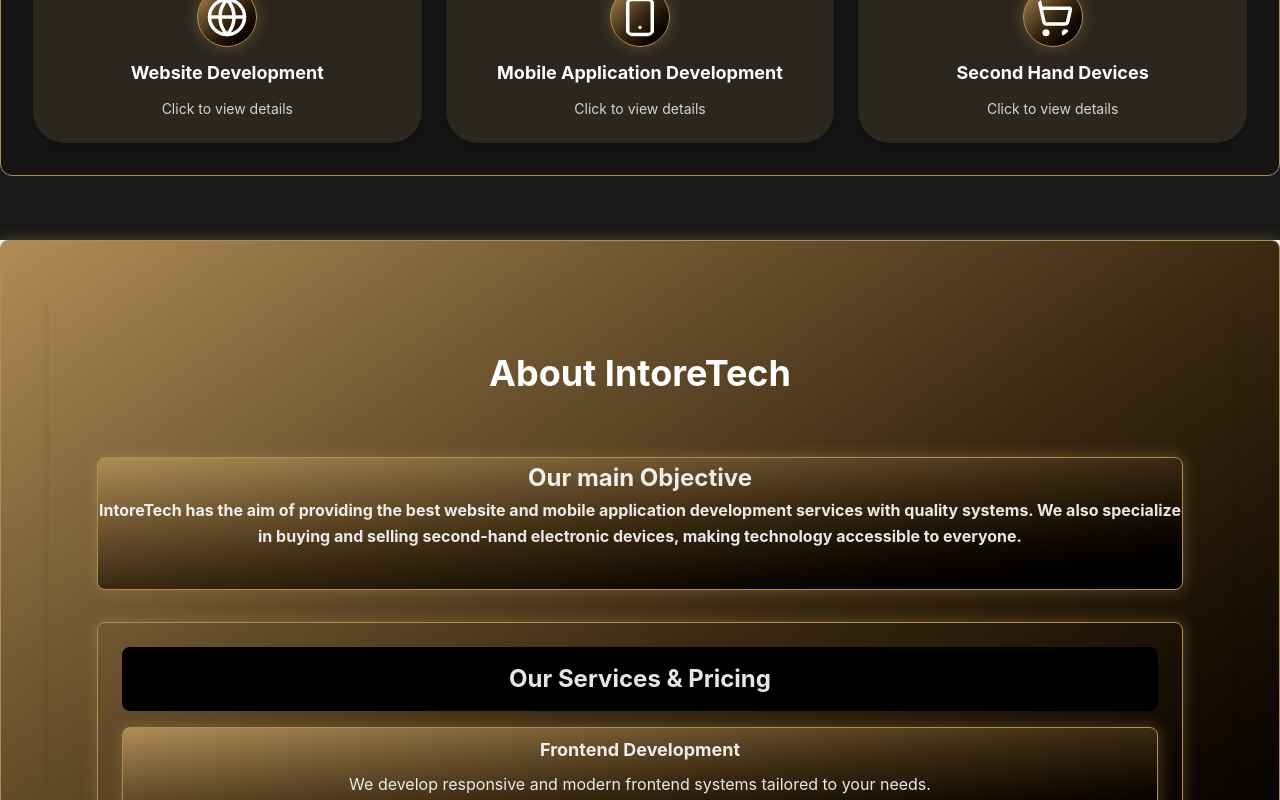
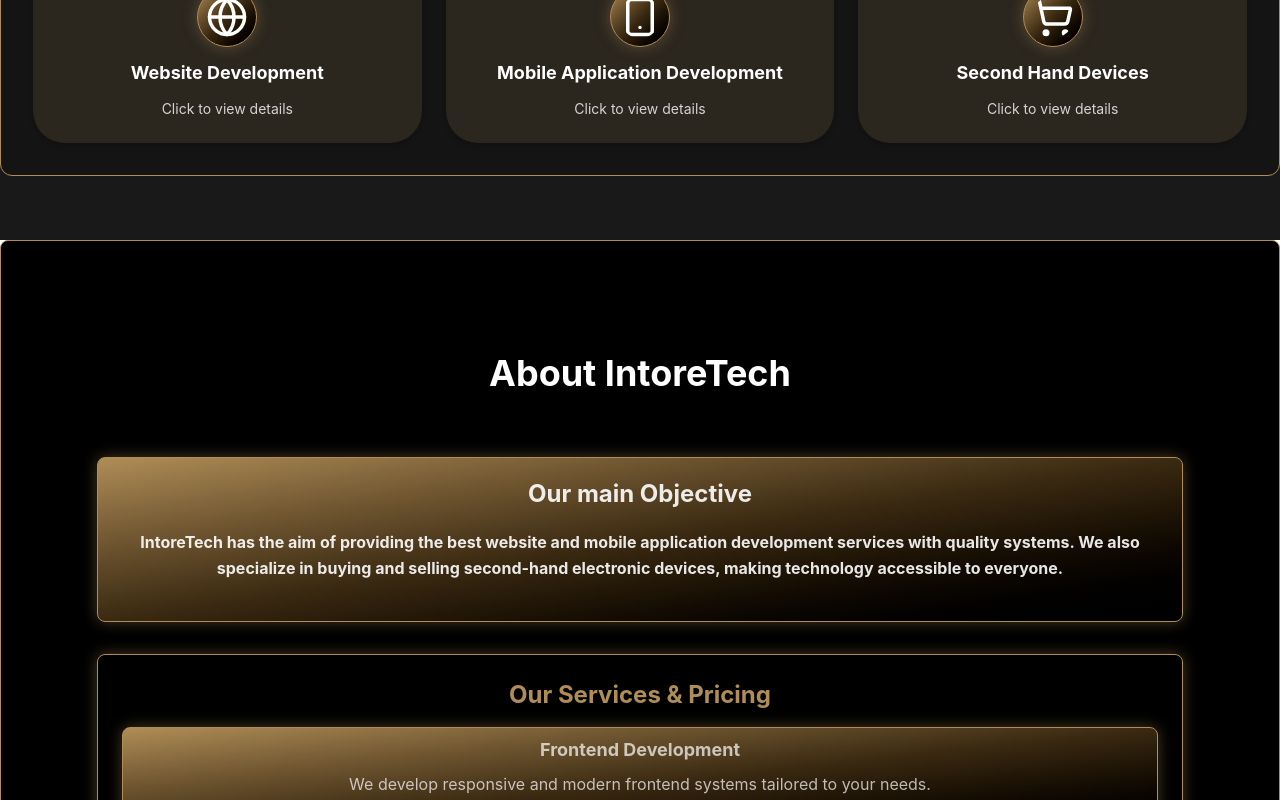
Before and after one commit to Niyomugabo-fabrice/IntoreTechnology-proposal-, a React (Vite) app: page / in a window 1280 px wide. Shown: the part 2000-2800 px from the top of the page. Built offline with nearby package versions, Linux system fonts and the light colour scheme.

Commit message:
orgnizing about us component

```diff
--- a/src/app/components/About.tsx
+++ b/src/app/components/About.tsx
@@ -1,37 +1,37 @@
 export function About() {
   return (
     <section id="about" className="text-[#B08D57] ">
-      <div className= " bg-gradient-to-br from-[#B08D57] via-[#3b2a12] to-black shadow-[0_0_15px_rgba(176,141,87,0.4)] border border-[#B08D57] rounded-lg p-8 md:p-12">
+      <div className= " bg-black border border-[#B08D57] rounded-lg p-8 md:p-12">
         <div className="rounded-lg shadow-lg p-8 md:p-12 text-center text-white-400 ">
          <h2 className="text-3xl md:text-4xl font-bold text-center mb-12 text-white py-4">About IntoreTech</h2>
           <div className="space-y-6 text-[FFFFFF]/90">
             <p className="text-md leading-relaxed  bg-gradient-to-br from-[#B08D57] via-[#3b2a12] to-black
-                  shadow-[0_0_15px_rgba(176,141,87,0.4)] border border-[#B08D57]   pb-10 rounded-lg text-[#FFFFFF]/90 font-bold">
-            <p className="text-2xl leading-relaxed rounded-lg text-[#FFFFFF]/90 font-bold">Our main Objective</p>
+                  shadow-[0_0_15px_rgba(176,141,87,0.4)] border border-[#B08D57]   pb-10 rounded-lg text-[#FFFFFF]/90 font-bold px-4">
+            <p className="text-2xl leading-relaxed rounded-lg text-[#FFFFFF]/90 font-bold py-4">Our main Objective</p>
               IntoreTech has the aim of providing the best website and mobile application development
               services with quality systems. We also specialize in buying and selling second-hand
               electronic devices, making technology accessible to everyone.
             </p>
             <div className="mt-8 bg-bg-gradient-to-br from-[#B08D57] via-[#3b2a12] to-black
                   shadow-[0_0_15px_rgba(176,141,87,0.4)] border border-[#B08D57]  p-6 rounded-lg">
-              <h3 className="text-2xl font-bold mb-4 text-[#FFFFFF]/90 bg-[#000]/100 p-4 rounded-lg">Our Services & Pricing</h3>
+              <h3 className="text-2xl font-bold mb-4 text-[#FFFFFF">Our Services & Pricing</h3>
               <div className="space-y-4">
                 <div className="rounded-lg bg-gradient-to-br from-[#B08D57] via-[#3b2a12] to-black
                   shadow-[0_0_15px_rgba(176,141,87,0.4)] border border-[#B08D57] rounded-full p-2">
-                  <h4 className="text-[#FFFFFF]/90 text-lg mb-2 font-bold p--12">Frontend Development</h4>
-                  <p className="text-[#FFFFFF]/90 mb-2">
+                  <h4 className="text-[#FFFFFF]/70 text-lg mb-2 font-bold p--12">Frontend Development</h4>
+                  <p className="text-[#FFFFFF]/70 mb-2">
                     We develop responsive and modern frontend systems tailored to your needs.
                   </p>
-                  <p className="text-[#9AE630]/90 font-bold text-xl font-sans">200,000 - 300,000 RWF</p>
+                  <p className="text-[#ffffff]/100 font-bold text-xl font-sans">200,000 - 300,000 RWF</p>
                 </div>
 
                 <div className="bg-gradient-to-br from-[#B08D57] via-[#3b2a12] to-black
                   shadow-[0_0_15px_rgba(176,141,87,0.4)] border border-[#B08D57] rounded-full p-2 p-6 rounded-lg">
-                  <h4 className="text-[#FFFFFF]/90 text-lg mb-2 font-bold p--12">Full Stack Development</h4>
-                  <p className="text-[#FFFFFF]/90 mb-2 font-sans">
+                  <h4 className="text-[#FFFFFF]/70 text-lg mb-2 font-bold p--12">Full Stack Development</h4>
+                  <p className="text-[#FFFFFF]/70 mb-2 font-sans">
                     Complete solutions with both frontend and backend systems for your business.
                   </p>
-                  <p className="text-[#9AE630]/90 font-bold text-xl font-sans">400,000 - 600,000 RWF</p>
+                  <p className="text-[#ffffff]/100 font-bold text-xl font-sans">400,000 - 600,000 RWF</p>
                 </div>
               </div>
             </div>
--- a/src/app/components/Hero.tsx
+++ b/src/app/components/Hero.tsx
@@ -65,7 +65,7 @@
   return (
     <span>
       {displayedText}
-      <span className="animate-pulse">|</span>
+      <span className="animate-pulse ">|</span>
     </span>
   );
 }
@@ -119,7 +119,7 @@
 
     <span
       style={{ color: '#B08D57' }}
-      className="inline-block min-w-[200px] sm:min-w-[260px] md:min-w-[320px] lg:min-w-[420px] text-left overflow-hidden whitespace-nowrap"
+      className="inline-block min-w-[200px] sm:min-w-[260px] md:min-w-[320px] lg:min-w-[420px] text-left overflow-hidden font-sans"
     >
       <TypewriterText texts={dynamicTexts} />
     </span>
```
